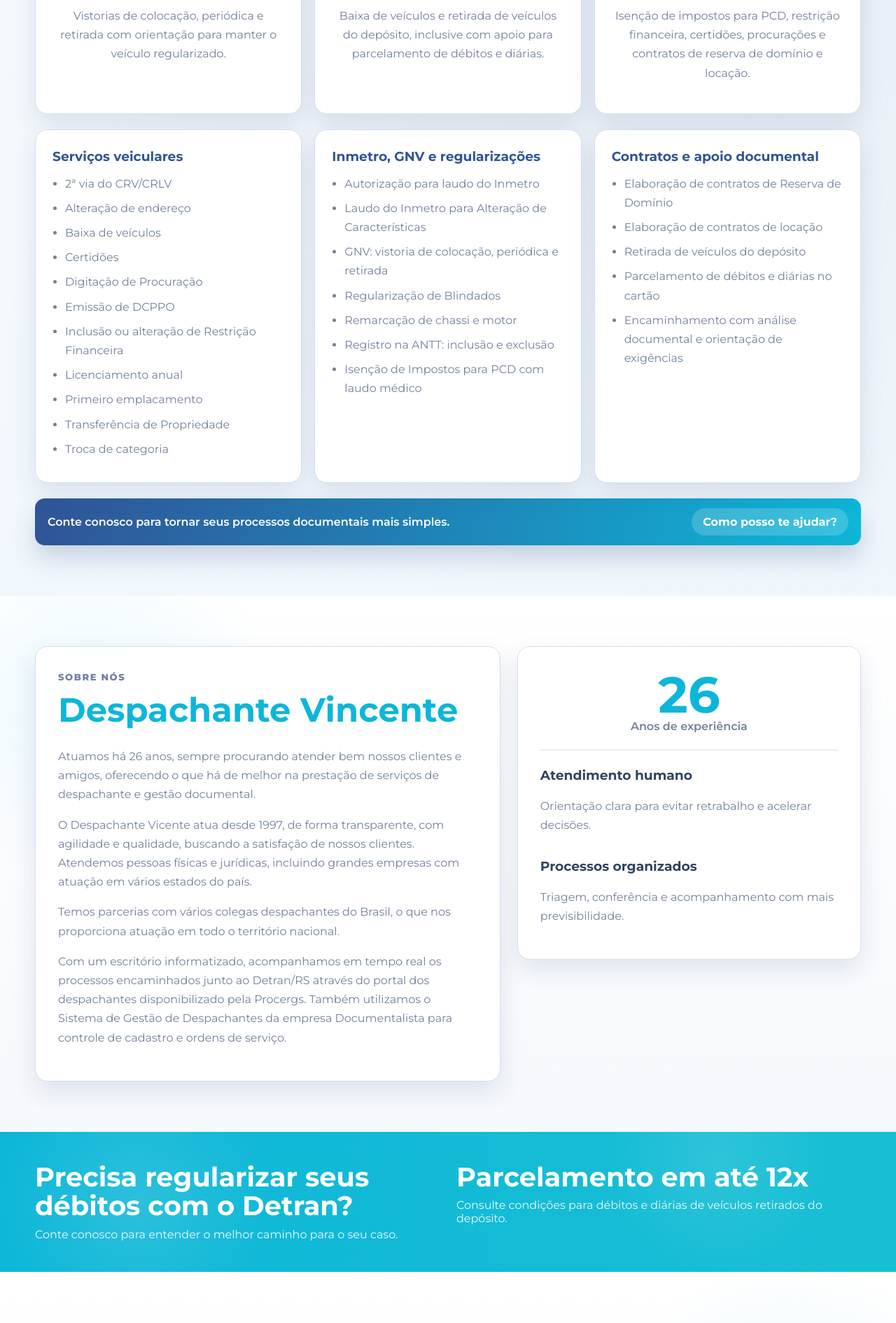
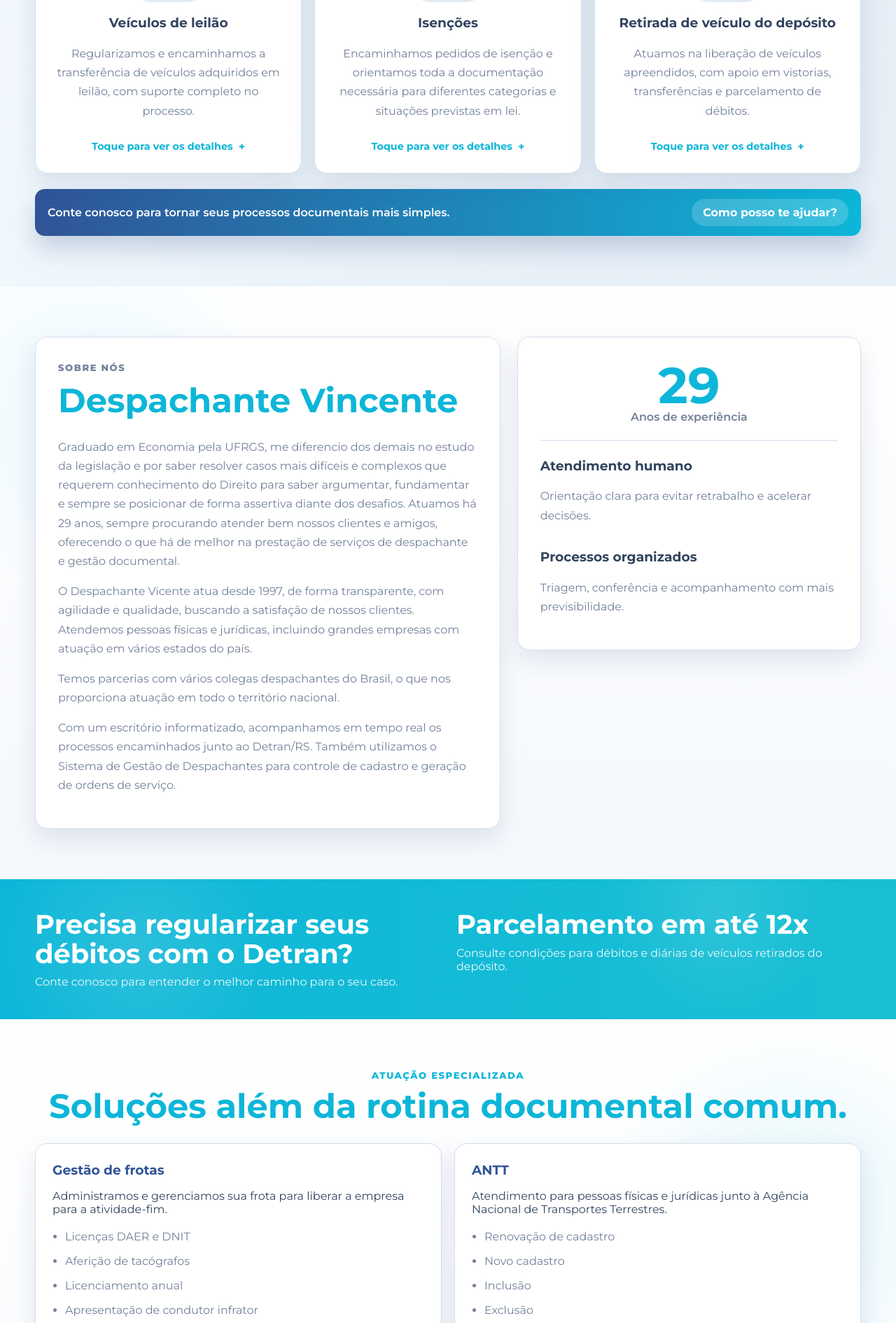
Before and after one commit to marcbmrs/marcbmrs.github.io, a PHP site: page /despachante_vincente/index.html in a window 1280 px wide. Shown: the part 1438-3328 px from the top of the page at 70% size. Run offline with PHP 8.4, Linux system fonts and the light colour scheme.

Commit message:
mais atualizada

```diff
--- a/despachante_vincente/index.html
+++ b/despachante_vincente/index.html
@@ -5,6 +5,7 @@
   <meta name="viewport" content="width=device-width, initial-scale=1.0">
   <title>Despachante Vincente | Documentação Veicular</title>
   <meta name="description" content="Despachante Vincente: licenciamento, transferência, emplacamento, regularização e suporte completo para a documentação do seu veículo.">
+  <link rel="icon" type="image/png" href="img/favicon.png">
   <link rel="preconnect" href="https://fonts.googleapis.com">
   <link rel="preconnect" href="https://fonts.gstatic.com" crossorigin>
   <link href="https://fonts.googleapis.com/css2?family=Montserrat:wght@400;500;600;700;800&display=swap" rel="stylesheet">
@@ -89,91 +90,195 @@
         </div>
 
         <div class="service-grid">
-          <article class="service-card reveal">
+          <details class="service-card service-card-expandable reveal">
+            <summary class="service-card-summary">
               <div class="service-icon">
-              <img src="img/icones/icone-documentacao-veicular.png" alt="Ícone de documentação veicular">
+                <img src="img/icones/icone-emissao-atpve.png" alt="Ícone de emissão do ATPVE">
               </div>
-            <h3>Documentação veicular</h3>
-            <p>2ª via de CRV/CRLV, alteração de endereço, licenciamento anual, troca de categoria e transferência de propriedade.</p>
-          </article>
-          <article class="service-card reveal">
+              <h3>Emissão do ATPVE</h3>
+              <p>Emissão do ATPVE de forma rápida e fácil, com orientação sobre a documentação necessária para pessoa física, jurídica ou por procuração.</p>
+              <span class="service-toggle-label">Toque para ver a documentação</span>
+            </summary>
+
+            <div class="service-card-details">
+              <h4>Documentação necessária | Proprietário pessoa física</h4>
+              <ul>
+                <li>CRLV do veículo</li>
+                <li>CNH ou RG/CPF do vendedor e comprador</li>
+                <li>Endereço completo de ambos</li>
+                <li>E-mail do vendedor e comprador</li>
+                <li>Valor da venda</li>
+              </ul>
+
+              <h4>Proprietário pessoa jurídica</h4>
+              <ul>
+                <li>Contrato social, estatuto social ou ata da diretoria</li>
+              </ul>
+
+              <h4>Requerente com procuração</h4>
+              <ul>
+                <li>Enviar o PDF da procuração</li>
+                <li>CNH do procurador</li>
+                <li>Assinar formulários pelo Gov ou à caneta</li>
+              </ul>
+            </div>
+          </details>
+          <details class="service-card service-card-expandable reveal">
+            <summary class="service-card-summary">
               <div class="service-icon">
-              <img src="img/icones/icone-emplacamento-registros.png" alt="Ícone de emplacamento e registros">
+                <img src="img/icones/icone-emplacamentos-transferencias.png" alt="Ícone de emplacamentos e transferências de propriedade">
               </div>
-            <h3>Emplacamento e registros</h3>
-            <p>Primeiro emplacamento, emissão de DCPPO, inclusão ou exclusão na ANTT e regularização de processos cadastrais.</p>
-          </article>
-          <article class="service-card reveal">
+              <h3>Emplacamentos e transferências de propriedade</h3>
+              <p>Registramos seu carro 0 km e realizamos transferências de propriedade com orientação sobre toda a documentação necessária.</p>
+              <span class="service-toggle-label">Toque para ver a documentação</span>
+            </summary>
+
+            <div class="service-card-details">
+              <h4>Documentação necessária</h4>
+              <ul>
+                <li>Nota fiscal</li>
+                <li>CNH</li>
+                <li>Comprovante de endereço</li>
+                <li>Autorização para o despachante assinada</li>
+                <li>Pessoa jurídica: cópia do contrato social, estatuto e ata</li>
+                <li>Procuração, quando necessário</li>
+              </ul>
+
+              <h4>Atendimento</h4>
+              <ul>
+                <li>Registramos seu carro 0 km pelo menor preço</li>
+                <li>Transferimos o seu carro com orientação completa do processo</li>
+              </ul>
+            </div>
+          </details>
+          <details class="service-card service-card-expandable reveal">
+            <summary class="service-card-summary">
               <div class="service-icon">
-              <img src="img/icones/icone-laudos-inspecoes.png" alt="Ícone de laudos e inspeções">
+                <img src="img/icones/icone-servicos-detran.png" alt="Ícone de demais serviços junto ao Detran">
               </div>
-            <h3>Laudos e inspeções</h3>
-            <p>Autorização para laudo do Inmetro, alteração de características, regularização de blindados e remarcação de chassi e motor.</p>
-          </article>
-          <article class="service-card reveal">
+              <h3>Demais serviços junto ao Detran</h3>
+              <p>Atendemos diversos serviços documentais e regularizações veiculares junto ao Detran com acompanhamento completo.</p>
+              <span class="service-toggle-label">Toque para ver os serviços</span>
+            </summary>
+
+            <div class="service-card-details">
+              <h4>Serviços disponíveis</h4>
+              <ul>
+                <li>Emplacamentos e transferências</li>
+                <li>2ª via do CRV/CRLV</li>
+                <li>Alteração de endereço</li>
+                <li>Alteração de características</li>
+                <li>Baixa de veículos e sucata</li>
+                <li>Certidões</li>
+                <li>Digitação de procuração</li>
+                <li>Inclusão ou alteração de restrição financeira</li>
+                <li>Licenciamento anual</li>
+                <li>Troca de categoria</li>
+                <li>Remarcação de chassi e motor</li>
+                <li>Autorização para laudo do Inmetro</li>
+                <li>Laudo do Inmetro para alteração de características</li>
+                <li>GNV: vistoria de colocação, periódica e retirada</li>
+                <li>Regularização de blindados</li>
+                <li>Registro na ANTT: inclusão e exclusão</li>
+              </ul>
+            </div>
+          </details>
+          <details class="service-card service-card-expandable reveal">
+            <summary class="service-card-summary">
               <div class="service-icon">
-              <img src="img/icones/icone-gnv.png" alt="Ícone de GNV">
+                <img src="img/icones/icone-veiculos-leilao.png" alt="Ícone de veículos de leilão">
               </div>
-            <h3>GNV</h3>
-            <p>Vistorias de colocação, periódica e retirada com orientação para manter o veículo regularizado.</p>
-          </article>
-          <article class="service-card reveal">
+              <h3>Veículos de leilão</h3>
+              <p>Regularizamos e encaminhamos a transferência de veículos adquiridos em leilão, com suporte completo no processo.</p>
+              <span class="service-toggle-label">Toque para ver os detalhes</span>
+            </summary>
+
+            <div class="service-card-details">
+              <h4>Atendemos veículos comprados em leilão</h4>
+              <ul>
+                <li>De seguradoras</li>
+                <li>De órgãos públicos</li>
+                <li>Do Exército, com cadastramento na BIN</li>
+                <li>De bancos e financeiras</li>
+                <li>Com ordem judicial</li>
+              </ul>
+
+              <h4>Serviços realizados</h4>
+              <ul>
+                <li>Regularização para transferência</li>
+                <li>Laudo do Inmetro</li>
+                <li>Encaminhamento completo de todo o serviço</li>
+              </ul>
+            </div>
+          </details>
+          <details class="service-card service-card-expandable reveal">
+            <summary class="service-card-summary">
               <div class="service-icon">
-              <img src="img/icones/icone-baixas-retiradas.png" alt="Ícone de baixas e retiradas">
+                <img src="img/icones/icone-isencoes.png" alt="Ícone de isenções">
               </div>
-            <h3>Baixas e retiradas</h3>
-            <p>Baixa de veículos e retirada de veículos do depósito, inclusive com apoio para parcelamento de débitos e diárias.</p>
-          </article>
-          <article class="service-card reveal">
+              <h3>Isenções</h3>
+              <p>Encaminhamos pedidos de isenção e orientamos toda a documentação necessária para diferentes categorias e situações previstas em lei.</p>
+              <span class="service-toggle-label">Toque para ver os detalhes</span>
+            </summary>
+
+            <div class="service-card-details">
+              <h4>Atendimento para isenções</h4>
+              <ul>
+                <li>Encaminhamos IPI, ICMS, IPVA para PCD e autistas</li>
+                <li>Precisa ter laudo médico emitido pelo SUS ou Detran</li>
+                <li>Se você já tem o laudo, podemos dar andamento</li>
+                <li>Isenção de IPVA de acordo com a Lei 8.115 de 30.12.1985</li>
+              </ul>
+
+              <h4>Categorias atendidas</h4>
+              <ul>
+                <li>Igrejas</li>
+                <li>Partidos políticos</li>
+                <li>Entidades de assistência social sem fins lucrativos</li>
+                <li>Sindicatos</li>
+                <li>Instituições de educação</li>
+                <li>Transporte escolar</li>
+                <li>Taxistas</li>
+                <li>Transporte coletivo de passageiros</li>
+                <li>Arrematados em leilão</li>
+                <li>Consulados</li>
+              </ul>
+            </div>
+          </details>
+          <details class="service-card service-card-expandable reveal">
+            <summary class="service-card-summary">
               <div class="service-icon">
-              <img src="img/icones/icone-atendimento-especial.png" alt="Ícone de atendimento especial">
+                <img src="img/icones/icone-retirada-deposito.png" alt="Ícone de retirada de veículo do depósito">
               </div>
-            <h3>Atendimento especial</h3>
-            <p>Isenção de impostos para PCD, restrição financeira, certidões, procurações e contratos de reserva de domínio e locação.</p>
-          </article>
+              <h3>Retirada de veículo do depósito</h3>
+              <p>Atuamos na liberação de veículos apreendidos, com apoio em vistorias, transferências e parcelamento de débitos.</p>
+              <span class="service-toggle-label">Toque para ver os detalhes</span>
+            </summary>
+
+            <div class="service-card-details">
+              <h4>Como atuamos</h4>
+              <ul>
+                <li>Atendemos em todo o Estado do RS na liberação de veículos apreendidos</li>
+                <li>Atendemos grandes locadoras</li>
+                <li>Encaminhamos vistorias e transferências dentro do pátio</li>
+                <li>Liberamos veículos em delegacias com procuração</li>
+                <li>Parcelamos débitos, taxas e diárias no cartão de crédito</li>
+              </ul>
+            </div>
+          </details>
         </div>
 
-        <div class="service-groups">
-          <article class="group-card reveal">
-            <h3>Serviços veiculares</h3>
-            <ul>
-              <li>2ª via do CRV/CRLV</li>
-              <li>Alteração de endereço</li>
-              <li>Baixa de veículos</li>
-              <li>Certidões</li>
-              <li>Digitação de Procuração</li>
-              <li>Emissão de DCPPO</li>
-              <li>Inclusão ou alteração de Restrição Financeira</li>
-              <li>Licenciamento anual</li>
-              <li>Primeiro emplacamento</li>
-              <li>Transferência de Propriedade</li>
-              <li>Troca de categoria</li>
-            </ul>
-          </article>
-
-          <article class="group-card reveal">
-            <h3>Inmetro, GNV e regularizações</h3>
-            <ul>
-              <li>Autorização para laudo do Inmetro</li>
-              <li>Laudo do Inmetro para Alteração de Características</li>
-              <li>GNV: vistoria de colocação, periódica e retirada</li>
-              <li>Regularização de Blindados</li>
-              <li>Remarcação de chassi e motor</li>
-              <li>Registro na ANTT: inclusão e exclusão</li>
-              <li>Isenção de Impostos para PCD com laudo médico</li>
-            </ul>
-          </article>
-
-          <article class="group-card reveal">
-            <h3>Contratos e apoio documental</h3>
-            <ul>
-              <li>Elaboração de contratos de Reserva de Domínio</li>
-              <li>Elaboração de contratos de locação</li>
-              <li>Retirada de veículos do depósito</li>
-              <li>Parcelamento de débitos e diárias no cartão</li>
-              <li>Encaminhamento com análise documental e orientação de exigências</li>
-            </ul>
-          </article>
+        <div class="service-modal" id="service-modal" hidden>
+          <div class="service-modal-backdrop" data-service-modal-close></div>
+          <div class="service-modal-dialog" role="dialog" aria-modal="true" aria-labelledby="service-modal-title">
+            <button class="service-modal-close" type="button" aria-label="Fechar" data-service-modal-close>
+              ×
+            </button>
+            <div class="service-modal-body">
+              <h3 id="service-modal-title"></h3>
+              <div id="service-modal-content"></div>
+            </div>
+          </div>
         </div>
 
         <div class="services-bar">
@@ -191,9 +296,12 @@
             <h2>Despachante Vincente</h2>
           </div>
           <p>
-            Atuamos há 26 anos, sempre procurando atender bem nossos clientes e amigos,
-            oferecendo o que há de melhor na prestação de serviços de despachante e
-            gestão documental.
+            Graduado em Economia pela UFRGS, me diferencio dos demais no estudo da
+            legislação e por saber resolver casos mais difíceis e complexos que requerem
+            conhecimento do Direito para saber argumentar, fundamentar e sempre se
+            posicionar de forma assertiva diante dos desafios. Atuamos há 29 anos, sempre
+            procurando atender bem nossos clientes e amigos, oferecendo o que há de
+            melhor na prestação de serviços de despachante e gestão documental.
           </p>
           <p>
             O Despachante Vicente atua desde 1997, de forma transparente, com agilidade
@@ -206,15 +314,14 @@
           </p>
           <p>
             Com um escritório informatizado, acompanhamos em tempo real os processos
-            encaminhados junto ao Detran/RS através do portal dos despachantes disponibilizado
-            pela Procergs. Também utilizamos o Sistema de Gestão de Despachantes da
-            empresa Documentalista para controle de cadastro e ordens de serviço.
+            encaminhados junto ao Detran/RS. Também utilizamos o Sistema de Gestão de
+            Despachantes para controle de cadastro e geração de ordens de serviço.
           </p>
         </div>
 
         <div class="about-side reveal">
           <div class="about-stat">
-            <strong>26</strong>
+            <strong>29</strong>
             <span>Anos de experiência</span>
           </div>
           <div class="about-points">
@@ -305,8 +412,11 @@
           </article>
 
           <article class="specialty-card reveal">
-            <h3>Retirada de veículos do depósito</h3>
-            <p>Realizamos a retirada do veículo e também auxiliamos no parcelamento de débitos e diárias no cartão de crédito.</p>
+            <h3>Lojista</h3>
+            <p>Precisa de ajuda para implementar o Renave em sua loja? Conte com a nossa assessoria e suporte para fazer o processo de cadastro e o gerenciamento do sistema.</p>
+            <ul>
+              <li>Em breve o Detran estará fiscalizando e multando em R$ 293,00 por veículo que estiver em sua loja e que não estiver dentro do Renave, conforme a Portaria 401/2025</li>
+            </ul>
           </article>
         </div>
       </div>
@@ -348,6 +458,33 @@
 
         <div class="partners-marquee reveal">
           <div class="partners-track" data-partners-track></div>
+        </div>
+      </div>
+    </section>
+
+    <section class="credentials" id="credenciados">
+      <div class="container">
+        <div class="section-head center">
+          <p class="kicker">Somos credenciados e aceitamos</p>
+          <h2>Trabalhamos com parceiros e credenciamentos que reforçam a segurança do seu atendimento.</h2>
+        </div>
+
+        <div class="credentials-grid">
+          <article class="credential-card reveal">
+            <img class="credential-logo" src="img/credenciados/edenred.png" alt="Logo Edenred">
+          </article>
+          <article class="credential-card reveal">
+            <img class="credential-logo" src="img/credenciados/link_beneficios_logo.jpg" alt="Logo Link Benefícios">
+          </article>
+          <article class="credential-card reveal">
+            <img class="credential-logo" src="img/credenciados/neo-facilidades.png" alt="Logo Neo Facilidades">
+          </article>
+          <article class="credential-card reveal">
+            <img class="credential-logo" src="img/credenciados/prime.png" alt="Logo Prime">
+          </article>
+          <article class="credential-card reveal">
+            <img class="credential-logo" src="img/credenciados/tiecketlog.png" alt="Logo Ticketlog">
+          </article>
         </div>
       </div>
     </section>
@@ -440,14 +577,36 @@
 
       <div>
         <h3>Contato</h3>
-        <a href="tel:+5500000000000">(00) 00000-0000</a>
-        <a href="mailto:contato@despachantevincente.com.br">contato@despachantevincente.com.br</a>
+        <a href="tel:+555133410085">51 3341-0085</a>
+        <a href="tel:+5551984060888">51 98406-0888</a>
+        <a href="tel:+5551981580085">51 98158-0085</a>
+        <a href="mailto:vicente@despachantevicente.com.br">vicente@despachantevicente.com.br</a>
         <p>CRDD/RS 029</p>
+        <p>Rua Comendador Coruja, 316 loja 2 - Floresta</p>
+        <p>Porto Alegre - RS - CEP 90.220-180</p>
       </div>
+
+      <div class="footer-map">
+        <h3>Localização</h3>
+        <iframe
+          title="Mapa do Despachante Vicente"
+          src="https://www.google.com/maps?q=Rua%20Comendador%20Coruja,%20316%20loja%202%20-%20Floresta,%20Porto%20Alegre%20-%20RS,%2090220-180&z=16&output=embed"
+          loading="lazy"
+          referrerpolicy="no-referrer-when-downgrade"
+        ></iframe>
+      </div>
+    </div>
+
+    <div class="container footer-credit">
+      <p>
+        © Despachante Vicente. Desenvolvido por
+        <a href="https://marcbmrs.github.io/" target="_blank" rel="noreferrer">Marcos Dev</a>
+      </p>
     </div>
   </footer>
 
   <a class="floating-whatsapp" href="https://wa.me/5500000000000" target="_blank" rel="noreferrer" aria-label="Abrir conversa no WhatsApp">
+    <img src="img/wpp-logo.png" alt="" aria-hidden="true">
     WhatsApp
   </a>
 
--- a/despachante_vincente/style.css
+++ b/despachante_vincente/style.css
@@ -333,6 +333,7 @@
 .specialties,
 .testimonials,
 .partners,
+.credentials,
 .blog,
 .faq {
   padding: 72px 0;
@@ -348,15 +349,10 @@
   gap: 18px;
 }
 
-.service-groups,
 .specialty-grid {
   display: grid;
   gap: 18px;
   margin-top: 22px;
-}
-
-.service-groups {
-  grid-template-columns: repeat(3, minmax(0, 1fr));
 }
 
 .specialty-grid {
@@ -364,7 +360,6 @@
 }
 
 .service-card,
-.group-card,
 .specialty-card,
 .testimonial-card,
 .blog-card,
@@ -396,7 +390,138 @@
   text-align: center;
 }
 
-.group-card,
+.service-card-expandable {
+  text-align: left;
+}
+
+.service-card-summary {
+  list-style: none;
+  cursor: pointer;
+  text-align: center;
+}
+
+.service-card-summary::-webkit-details-marker {
+  display: none;
+}
+
+.service-toggle-label {
+  display: inline-flex;
+  align-items: center;
+  justify-content: center;
+  margin-top: 12px;
+  color: var(--primary);
+  font-size: 0.9rem;
+  font-weight: 700;
+}
+
+.service-toggle-label::after {
+  content: "+";
+  margin-left: 8px;
+  font-size: 1rem;
+}
+
+.service-card-details {
+  margin-top: 18px;
+  padding-top: 18px;
+  border-top: 1px solid var(--line);
+  display: none;
+}
+
+.service-card-details h4 {
+  margin: 0 0 10px;
+  color: var(--primary-dark);
+  font-size: 0.98rem;
+}
+
+.service-card-details ul {
+  margin: 0 0 16px;
+  padding-left: 18px;
+}
+
+.service-card-details li {
+  margin-bottom: 8px;
+  color: var(--muted);
+  line-height: 1.6;
+}
+
+.service-modal[hidden] {
+  display: none !important;
+}
+
+.service-modal {
+  position: fixed;
+  inset: 0;
+  z-index: 80;
+  display: flex;
+  align-items: center;
+  justify-content: center;
+  padding: 20px;
+}
+
+.service-modal-backdrop {
+  position: absolute;
+  inset: 0;
+  background: rgba(16, 31, 60, 0.58);
+  backdrop-filter: blur(6px);
+  animation: modalFade 180ms ease;
+}
+
+.service-modal-dialog {
+  position: relative;
+  z-index: 1;
+  width: min(720px, 100%);
+  max-height: min(84vh, 900px);
+  overflow: auto;
+  padding: 28px 24px 24px;
+  border: 1px solid rgba(214, 223, 235, 0.9);
+  border-radius: 24px;
+  background: rgba(255, 255, 255, 0.98);
+  box-shadow: 0 24px 60px rgba(21, 41, 78, 0.24);
+  animation: modalSlide 220ms ease;
+}
+
+.service-modal-close {
+  position: absolute;
+  top: 14px;
+  right: 14px;
+  display: inline-flex;
+  align-items: center;
+  justify-content: center;
+  width: 42px;
+  height: 42px;
+  border: 1px solid var(--line);
+  border-radius: 999px;
+  background: #fff;
+  color: var(--primary-dark);
+  font-size: 1.5rem;
+  line-height: 1;
+  cursor: pointer;
+}
+
+.service-modal-body h3 {
+  margin: 0 0 18px;
+  padding-right: 44px;
+  color: var(--primary-dark);
+  font-size: clamp(1.35rem, 2.6vw, 2rem);
+}
+
+.service-modal-body h4 {
+  margin: 20px 0 10px;
+  color: var(--primary);
+  font-size: 1rem;
+}
+
+.service-modal-body ul {
+  margin: 0;
+  padding-left: 20px;
+}
+
+.service-modal-body li {
+  margin-bottom: 10px;
+  color: var(--muted);
+  line-height: 1.65;
+}
+
 .specialty-card {
   padding: 26px 24px;
 }
@@ -430,7 +555,6 @@
 }
 
 .service-card p,
-.group-card li,
 .specialty-card li,
 .about-copy p,
 .about-points p,
@@ -444,20 +568,17 @@
   line-height: 1.7;
 }
 
-.group-card h3,
 .specialty-card h3 {
   margin-top: 0;
   margin-bottom: 14px;
   color: var(--primary-dark);
 }
 
-.group-card ul,
 .specialty-card ul {
   margin: 0;
   padding-left: 18px;
 }
 
-.group-card li,
 .specialty-card li {
   margin-bottom: 8px;
 }
```
Also changed, not shown: other parts of despachante_vincente/style.css (+136 -18 lines), despachante_vincente/script.js (+52 -2 lines), despachante_vincente/img/credenciados/edenred.png (added), despachante_vincente/img/credenciados/link_beneficios_logo.jpg (added), despachante_vincente/img/credenciados/neo-facilidades.png (added), despachante_vincente/img/credenciados/prime.png (added), despachante_vincente/img/credenciados/tiecketlog.png (added), despachante_vincente/img/favicon.png (added), despachante_vincente/img/icones/icone-emissao-atpve.png (added), despachante_vincente/img/icones/icone-emplacamentos-transferencias.png (added), despachante_vincente/img/icones/icone-isencoes.png (added), despachante_vincente/img/icones/icone-retirada-deposito.png (added), despachante_vincente/img/parceiros/ceee-equatorial.png (added), despachante_vincente/img/parceiros/edisa.png, 3 more files, 2 other files. Lines whose indentation alone changed are shown as unchanged.
